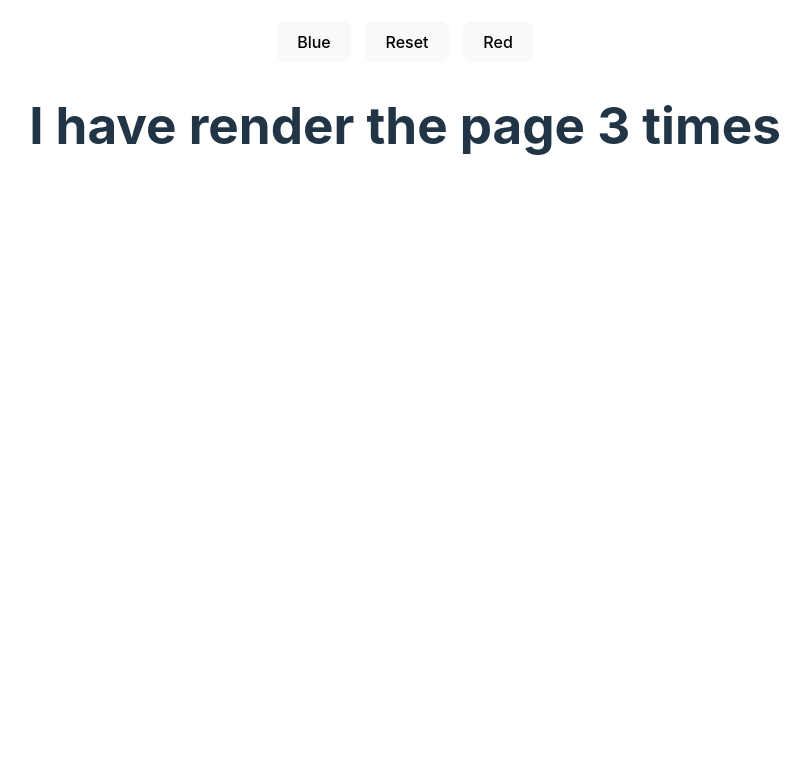
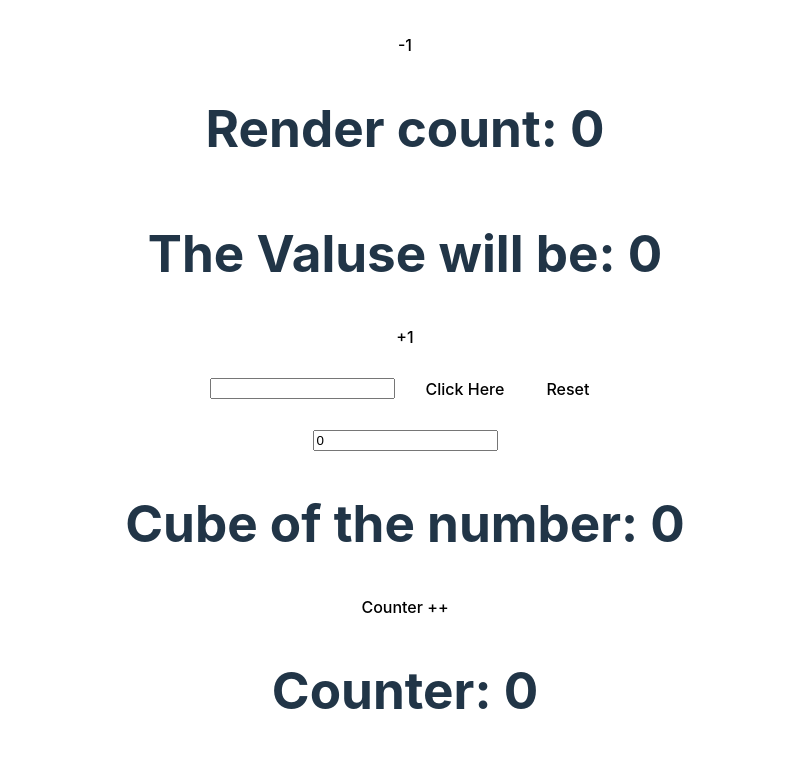
Before and after one commit to Stanrighttoleft/react-hook, a React (Vite) app: page / in a window 1280 px wide. Shown: the part 429-1190 px from the top of the page, without its empty margins (235-1045 px from the left). Before the commit the page ends 800 px from the top, so only its background shows below. Built offline with nearby package versions, Linux system fonts and the light colour scheme.

Commit message:
useMemo, useRef, useEffect

```diff
--- a/src/App.jsx
+++ b/src/App.jsx
@@ -1,6 +1,10 @@
 import { useState } from 'react'
 import Usestate from './component/usestate'
 import Useeffect from './component/useeffect'
+import Useref1 from './component/useref1'
+import Useref2 from './component/useref2'
+import Usememo from './component/usememo'
+import Usememo1 from './component/usememo1'
 
 function App() {
   const [count, setCount] = useState(0)
@@ -11,6 +15,10 @@ function App() {
 
         <Usestate/>
         <Useeffect/>
+        <Useref1/>
+        <Useref2/>
+        <Usememo/>
+        <Usememo1/>
 
 
 
--- a/src/component/useeffect.jsx
+++ b/src/component/useeffect.jsx
@@ -16,7 +16,7 @@ const Useeffect = () => {
 
   return (
     <div>
-        <h1>I have render the page {count} times</h1>
+        <h1>The page has rendered {count} times</h1>
 
     </div>
   )
--- /dev/null
+++ b/src/component/usememo.jsx
@@ -0,0 +1,23 @@
+import React, {useState, useMemo} from 'react'
+
+const Usememo = () => {
+
+    const [number, setNumber]=useState(0)
+    const [counter, setCounter]=useState(0)
+
+    function cubenum(num){
+        console.log('caculation done!')
+        return Math.pow(num,3)
+    }
+    const result=cubenum(number)
+  return (
+    <div>
+        <input type="number" value={number} onChange={(e)=>{setNumber(e.target.value)}} />
+        <h1>Cube of the number: {result}</h1>
+        <button onClick={()=>{setCounter(counter+1)}}>Counter ++</button>
+        <h1>Counter: {counter}</h1>
+    </div>
+  )
+}
+
+export default Usememo
--- /dev/null
+++ b/src/component/usememo1.jsx
@@ -0,0 +1,29 @@
+import React, {useState, useMemo} from 'react'
+
+/*
+fix the problem that evertime the counter or something change the page will be rendered and the other function will run again. useMemo can fix this problem.
+
+*/
+
+const Usememo1 = () => {
+
+    const [number, setNumber]=useState(0)
+    const [counter, setCounter]=useState(0)
+
+    function cubenum(num){
+        console.log('caculation done!')
+        return Math.pow(num,3)
+    }
+    const result=useMemo(()=>{return cubenum(number)},[number])
+    //can be reduce as const result=useMemo(()=>return cubenum(number),[number])
+  return (
+    <div>
+        <input type="number" value={number} onChange={(e)=>{setNumber(e.target.value)}} />
+        <h1>Cube of the number: {result}</h1>
+        <button onClick={()=>{setCounter(counter+1)}}>Counter ++</button>
+        <h1>Counter: {counter}</h1>
+    </div>
+  )
+}
+
+export default Usememo1
--- /dev/null
+++ b/src/component/useref1.css
@@ -0,0 +1,6 @@
+button{
+    padding:10px;
+    background-color:white;
+    color:black;
+    border-radius:10px;
+}
--- /dev/null
+++ b/src/component/useref1.jsx
@@ -0,0 +1,24 @@
+import React,{useRef, useState,useEffect} from 'react'
+import './useref1.css'
+
+const Useref1 = () => {
+    const [value,setValue]=useState(0)
+    const count=useRef(0);
+
+    useEffect(()=>{
+        count.current=count.current+1;
+
+    });
+  return (
+
+    <div>
+        <button onClick={()=>{setValue(prev=>prev-1)}}>-1</button>
+        <h1>Render count: {count.current}</h1>
+        <h1>The Valuse will be: {value}</h1>
+        <button onClick={()=>{setValue(prev=>prev+1)}}>+1</button>
+
+    </div>
+  )
+}
+
+export default Useref1
--- /dev/null
+++ b/src/component/useref2.css
@@ -0,0 +1,14 @@
+input{
+    margin:10px;
+
+}
+.wrap{
+    display:flex;
+    flex-direction:row;
+    text-align:center;
+
+}
+.wrap button{
+    margin:10px;
+
+}
--- /dev/null
+++ b/src/component/useref2.jsx
@@ -0,0 +1,26 @@
+import React, { useRef } from 'react'
+import './useref2.css'
+
+const Useref2 = () => {
+
+    const inputelem=useRef();
+    const btnclick=()=>{
+        console.log(inputelem.current);
+        inputelem.current.style.background="red";
+    }
+    const btnclickback=()=>{
+        console.log(inputelem.current);
+        inputelem.current.style.background="white";
+    }
+  return (
+    <div className="wrap">
+
+        <input type="text" ref={inputelem}/>
+        <button onClick={btnclick}>Click Here</button>
+        <button onClick={btnclickback}>Reset</button>
+    </div>
+
+  )
+}
+
+export default Useref2
--- a/src/component/usestate.css
+++ b/src/component/usestate.css
@@ -8,14 +8,17 @@ div {
 }
 .colorbutton{
     display:flex;
-    width:20%;
+    width:50px;
+
 
     flex-direction:row;
-    justify-content:space-between;
     align-items:center;
 
-
-
+}
+.colorbutton button{
+    background-color:white;
+    color:black;
+    margin:10px;
 
 
 }
--- a/src/component/usestate.jsx
+++ b/src/component/usestate.jsx
@@ -29,6 +29,7 @@ const Usestate = () => {
     }
     const reset=()=>{
         setCount(0);
+
     }
   return (
 
```
